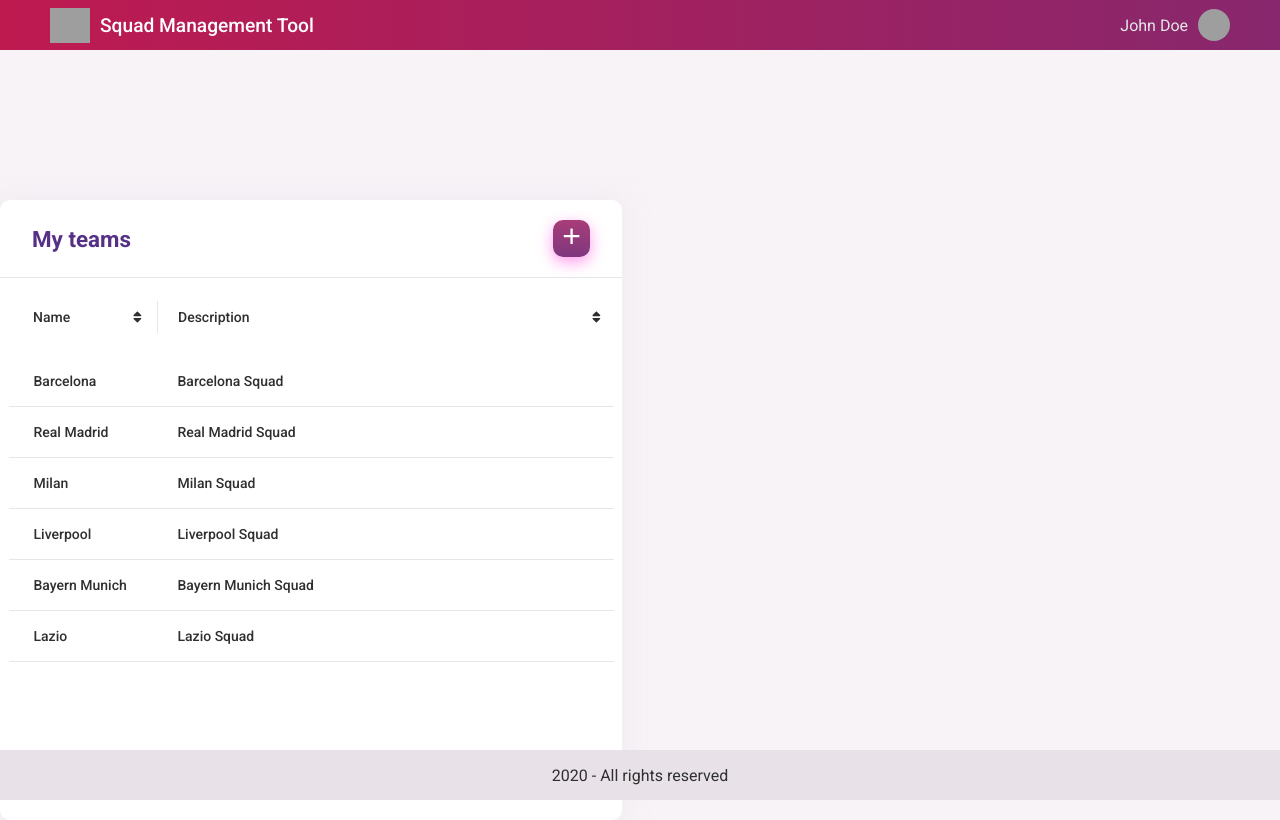
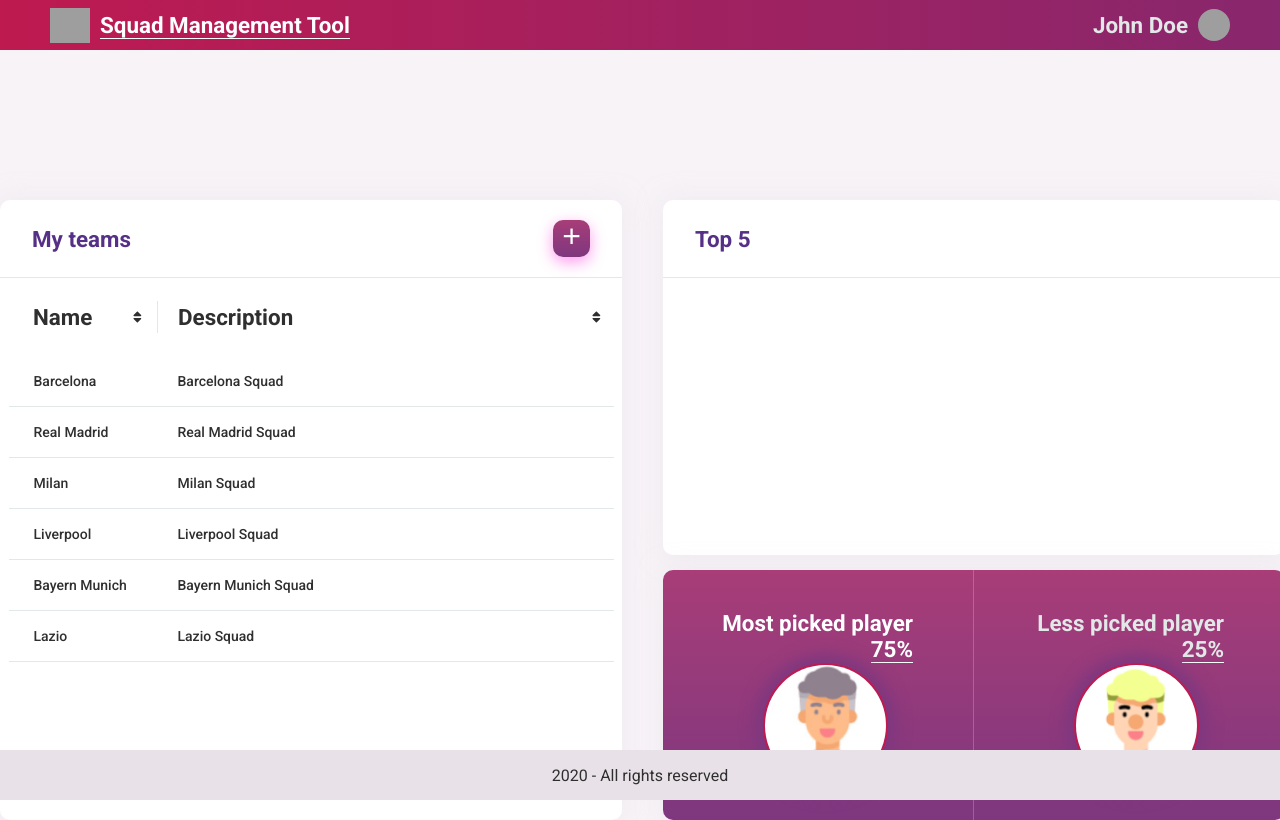
Before and after one commit to ftapparo/venturus-smt, a React (Create React App) app: page / in a window 1280 px wide. Built offline with nearby package versions, Linux system fonts and the light colour scheme; grey boxes are pictures that could not be loaded.

Commit message:
Implemented card for picked players, the most and the less, includind customization, but so far without functionality.

```diff
--- a/public/css/global.css
+++ b/public/css/global.css
@@ -51,3 +51,13 @@ body {
     width: 1285px;
     height: auto;
 }
+
+.content>div {
+    display: flex;
+    align-items: center;
+    justify-content: space-between;
+    flex-direction: column;
+    width: 622px;
+    height: 620px;
+
+}
--- a/src/App.tsx
+++ b/src/App.tsx
@@ -12,11 +12,11 @@ export default function App() {
       <Header />
 
       <div className='content'>
-        <div className='left-container'>
+        <div>
           <MyTeams />
         </div>
 
-        <div className='right-container'>
+        <div>
           <TopFive />
           <PickedPlayer />
         </div>
--- a/src/components/PickedPlayer.tsx
+++ b/src/components/PickedPlayer.tsx
@@ -1,7 +1,19 @@
+import '../styles/PickedPlayer.css';
+
 export function PickedPlayer() {
     return (
-        <div>
+        <div className='picked-player-container'>
+            <div className='most-picked-player'>
+                <span>Most picked player</span>
+                <span>75%</span>
+                <img src='/img/avatar_most_player.png' alt='' />
+            </div>
 
+            <div className='less-picked-player'>
+                <span>Less picked player</span>
+                <span>25%</span>
+                <img src='/img/avatar_less_player.png' alt='' />
+            </div>
         </div>
     );
 }
--- a/src/components/TopFive.tsx
+++ b/src/components/TopFive.tsx
@@ -1,8 +1,14 @@
+import '../styles/TopFive.css';
+
 export function TopFive() {
 
     return (
-        <div>
-
+        <div className='top-five-container'>
+            <div className='top-five-title-bar'>
+                <span>Top 5</span>
+            </div>
+            <div className='top-five-list'>
+            </div>
         </div>
     );
 }
--- a/src/styles/PickedPlayer.css
+++ b/src/styles/PickedPlayer.css
@@ -0,0 +1,51 @@
+.picked-player-container {
+    display: flex;
+    align-items: initial;
+    flex-direction: row;
+    justify-content: center;
+    width: 622px;
+    height: 250px;
+    background: linear-gradient(180deg, #A83D78 0%, #7E377F 100%);
+    filter: drop-shadow(0px 0px 12px rgba(232, 226, 232, 0.5));
+    border-radius: 10px;
+}
+
+.most-picked-player,
+.less-picked-player {
+    display: flex;
+    align-items: flex-end;
+    flex-direction: column;
+    justify-content: initial;
+    width: 311px;
+    padding-top: 40px;
+    padding-right: 60px;
+    border-right: 1px solid rgba(226, 232, 232, 0.25);
+}
+
+span {
+    font-size: 1.4rem;
+    font-weight: 700;
+}
+
+.most-picked-player>span {
+    color: var(--white);
+}
+
+.less-picked-player>span {
+    color: var(--light-gray);
+}
+
+div span:nth-child(2) {
+    border-bottom: 1px solid var(--white);
+}
+
+.most-picked-player>img,
+.less-picked-player>img {
+    width: 125px;
+    height: 125px;
+    margin-right: 25px;
+    border-radius: 50%;
+    border: 2px solid #BE1A50;
+    box-sizing: border-box;
+    box-shadow: 0px 0px 15px 8px #7E377F;
+}
--- a/src/styles/TopFive.css
+++ b/src/styles/TopFive.css
@@ -0,0 +1,26 @@
+.top-five-container {
+    display: flex;
+    align-items: center;
+    flex-direction: column;
+    width: 622px;
+    height: 355px;
+    background: var(--white);
+    filter: drop-shadow(0px 0px 12px rgba(232, 226, 232, 0.5));
+    border-radius: 10px;
+}
+
+.top-five-title-bar {
+    display: flex;
+    align-items: center;
+    justify-content: space-between;
+    width: 100%;
+    height: 78px;
+    padding: 0 32px 0 32px;
+    border-bottom: 1px solid var(--light-gray);
+}
+
+.top-five-title-bar span {
+    font-size: 1.4rem;
+    color: var(--title);
+    font-weight: 700;
+}
```
Also changed, not shown: public/img/avatar_less_player.png (added), public/img/avatar_most_player.png (added).
